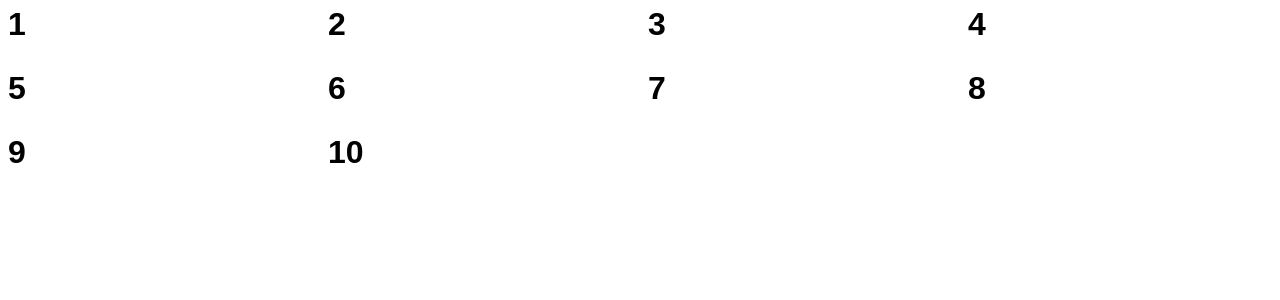
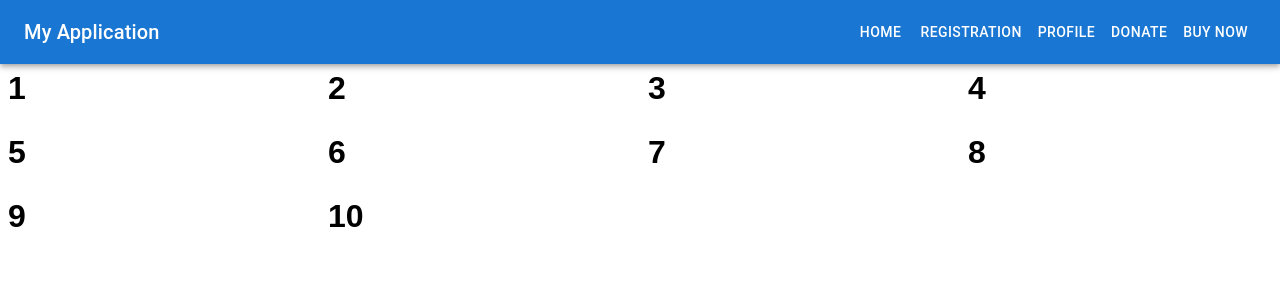
Before and after one commit to ParsaKargari/HTC-2023, a React (Create React App) app in the folder client/kids_app/: page /buynow in a window 1280 px wide. Shown: the top 300 px of the page. Built offline with nearby package versions, Linux system fonts and the light colour scheme.

Commit message:
Add Emotion and MUI dependencies, and Navbar component to App.js

```diff
--- a/client/kids_app/package.json
+++ b/client/kids_app/package.json
@@ -3,6 +3,9 @@
   "version": "0.1.0",
   "private": true,
   "dependencies": {
+    "@emotion/react": "^11.11.1",
+    "@emotion/styled": "^11.11.0",
+    "@mui/material": "^5.14.17",
     "@testing-library/jest-dom": "^5.17.0",
     "@testing-library/react": "^13.4.0",
     "@testing-library/user-event": "^13.5.0",
--- a/client/kids_app/src/App.js
+++ b/client/kids_app/src/App.js
@@ -1,20 +1,18 @@
-import React from "react";
-import { BrowserRouter as Router, Route, Routes } from "react-router-dom";
-import Registration from "./pages/Registration";
-import Profile from "./pages/Profile";
-import Landing from "./pages/Landing";
-import Donate from "./pages/Donate";
-import Buynow from "./pages/Buynow";
-
-/*import {} from "./containers";*/
-
-/*import {} from "./components"; */
-import "./App.css";
+import React from 'react';
+import { BrowserRouter as Router, Route, Routes } from 'react-router-dom';
+import Registration from './pages/Registration';
+import Profile from './pages/Profile';
+import Landing from './pages/Landing';
+import Donate from './pages/Donate';
+import Buynow from './pages/Buynow';
+import Navbar from './Navbar'; // Import the Navbar component
+import './App.css';
 
 const App = () => {
   return (
     <>
       <Router>
+        <Navbar /> {/* Include the Navbar here */}
         <Routes>
           <Route path="/registration" element={<Registration />} />
           <Route path="/profile" element={<Profile />} />
--- /dev/null
+++ b/client/kids_app/src/Navbar.css
@@ -0,0 +1,49 @@
+/* Navbar.css */
+
+.navbar {
+    background-color: #333;
+    overflow: hidden;
+  }
+
+  /* Style the navigation bar links */
+  .navbar a {
+    float: left;
+    display: block;
+    color: white;
+    text-align: center;
+    padding: 14px 20px;
+    text-decoration: none;
+  }
+
+  /* Change the color of links on hover */
+  .navbar a:hover {
+    background-color: #ddd;
+    color: black;
+  }
+
+  /* Add a color to the active/current link */
+  .navbar a.active {
+    background-color: #04AA6D;
+    color: white;
+  }
+
+  /* Right-aligned section inside the nav */
+  .nav-links {
+    float: right;
+  }
+
+  /* Clear floats after the nav links */
+  .navbar::after {
+    content: "";
+    clear: both;
+    display: table;
+  }
+
+  /* Responsive design: makes the nav links stack on top of each other instead of next to each other */
+  @media screen and (max-width: 600px) {
+    .nav-links a {
+      float: none;
+      display: block;
+      text-align: left;
+    }
+  }
--- /dev/null
+++ b/client/kids_app/src/Navbar.js
@@ -0,0 +1,25 @@
+import React from 'react';
+import AppBar from '@mui/material/AppBar';
+import Toolbar from '@mui/material/Toolbar';
+import Typography from '@mui/material/Typography';
+import Button from '@mui/material/Button';
+import { Link } from 'react-router-dom';
+
+const Navbar = () => {
+  return (
+    <AppBar position="static">
+      <Toolbar>
+        <Typography variant="h6" component="div" sx={{ flexGrow: 1 }}>
+          My Application
+        </Typography>
+        <Button color="inherit" component={Link} to="/landing">Home</Button>
+        <Button color="inherit" component={Link} to="/registration">Registration</Button>
+        <Button color="inherit" component={Link} to="/profile">Profile</Button>
+        <Button color="inherit" component={Link} to="/donate">Donate</Button>
+        <Button color="inherit" component={Link} to="/buynow">Buy Now</Button>
+      </Toolbar>
+    </AppBar>
+  );
+};
+
+export default Navbar;
```
Also changed, not shown: 1 other file (tests, documents, lock files or other folders).
